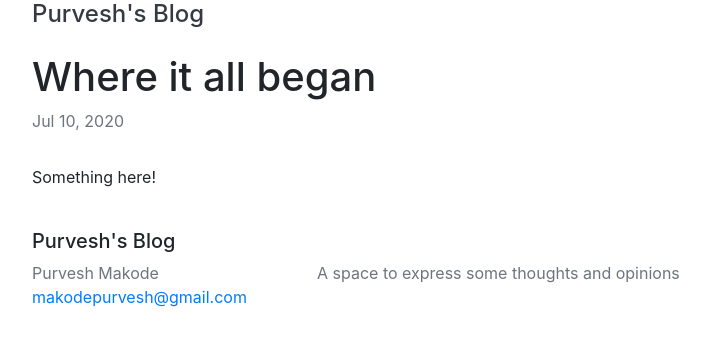
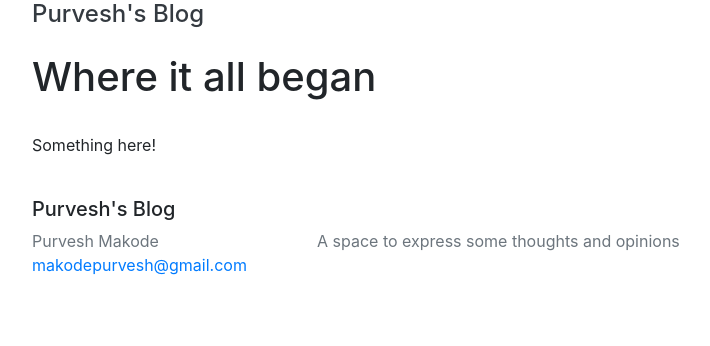
Before and after one commit to purveshmakode24/blog, a Jekyll site: the page built from _posts/2020-07-09-first-post.md, in a window 1280 px wide. Shown: the top 346 px of the page, without its empty margins (53-763 px from the left). Built offline with Jekyll 4.4.1, drawn with Linux system fonts in a browser that asks for light colours.

Commit message:
remove unnecessary code

```diff
--- a/_layouts/post.html
+++ b/_layouts/post.html
@@ -17,8 +17,6 @@ layout: default
         &bull;
       {% endif %}
       <time datetime="{{ page.date | date_to_xmlschema }}" itemprop="datePublished">
-        {% assign date_format = site.minima_reboot.date_format | default: "%b %-d, %Y" %}
-        {{ page.date | date: date_format }}
       </time>
     </p>
   </header>
```
